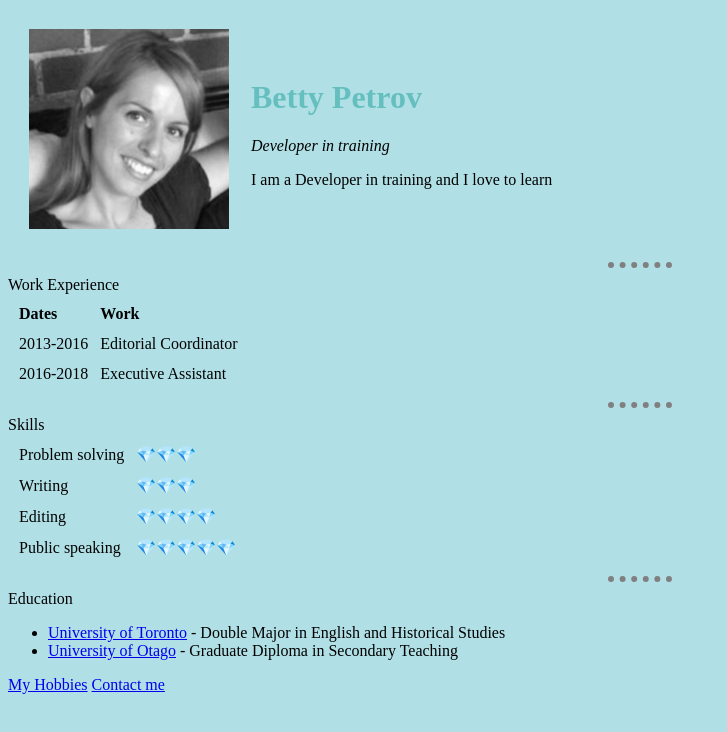
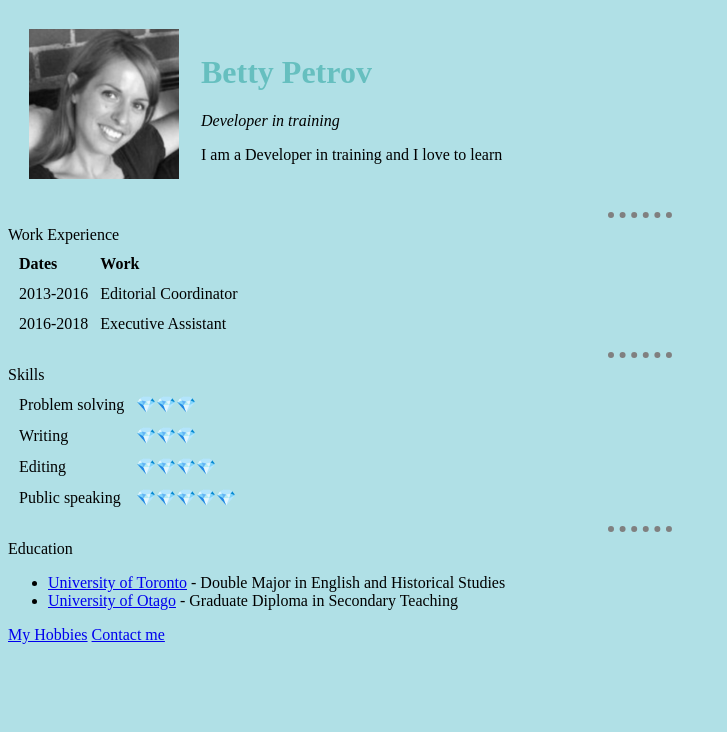
Before and after one commit to bettypets/CV, a plain HTML site: page index.html in a window 1280 px wide. Shown: the whole page, without its empty margins (0-727 px from the left). Drawn offline with Linux system fonts and the light colour scheme; files that its build step writes are made by us from their sources.

Commit message:
update image sizing

```diff
--- a/index.html
+++ b/index.html
@@ -12,7 +12,7 @@
 <body>
   <table cellspacing="20">
     <tr>
-      <td><img src="./betty.image.png" alt="Betty" width="200" height="200"></td>
+      <td><img src="./betty.image.png" alt="Betty" width="150" height="150"></td>
       <td>
         <h1>Betty Petrov</h1>
         <p>
```
